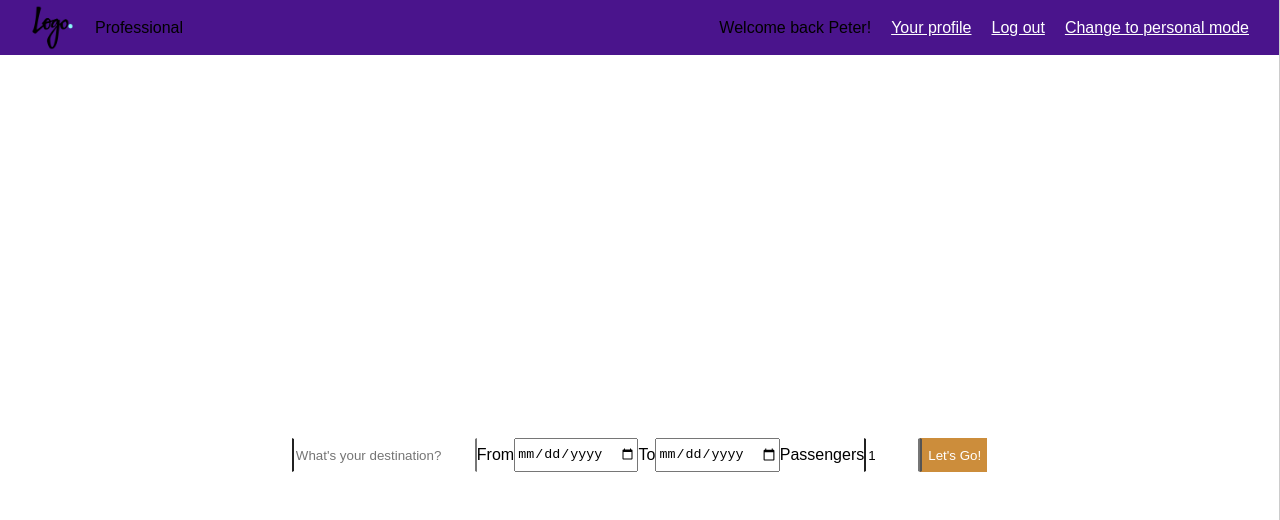
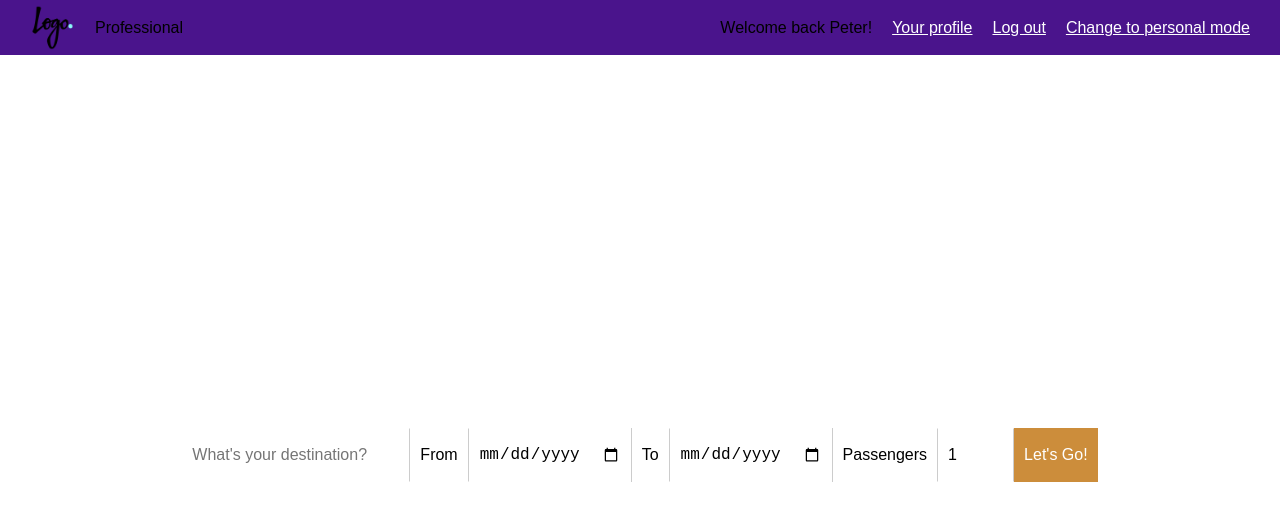
Before and after one commit to sofkirke/2nd-manda, a plain HTML site: page index.html in a window 1280 px wide. Shown: the top 520 px of the page. Drawn offline with nearby package versions, Linux system fonts and the light colour scheme.

Commit message:
styling to the search bar

```diff
--- a/sass/index.scss
+++ b/sass/index.scss
@@ -25,6 +25,17 @@
     border-bottom: 1px solid #cc8d3b;
     color: #fff;
     flex-basis: 100%;
+  }
+
+  * {
+    border: 0;
+    padding: 10px;
+    background: #fff;
+    line-height: 32px;
+    font-size: 16px;
+    outline: 0;
+    border-right: 1px solid rgba(0, 0, 0, 0.2);
+    -webkit-appearance: none;
   }
 
   *:last-child {
--- a/sass/style.scss
+++ b/sass/style.scss
@@ -14,7 +14,6 @@ body {
   line-height: 32px;
   font-size: 16px;
   outline: 0;
-  border-right: 1px solid rgba(0, 0, 0, 0.2);
   -webkit-appearance: none;
 }
 
```
Also changed, not shown: css/style.css, 1 other file.
